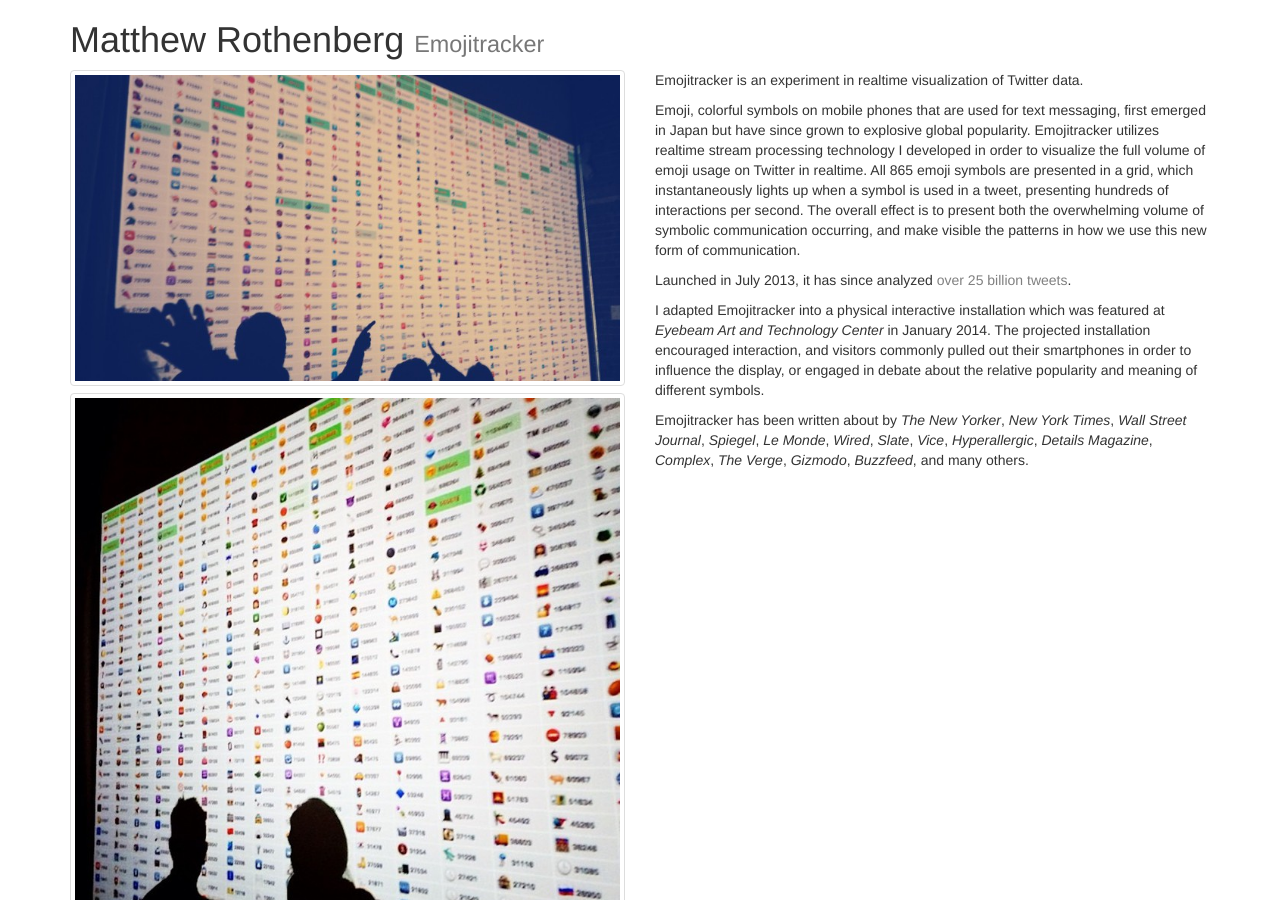
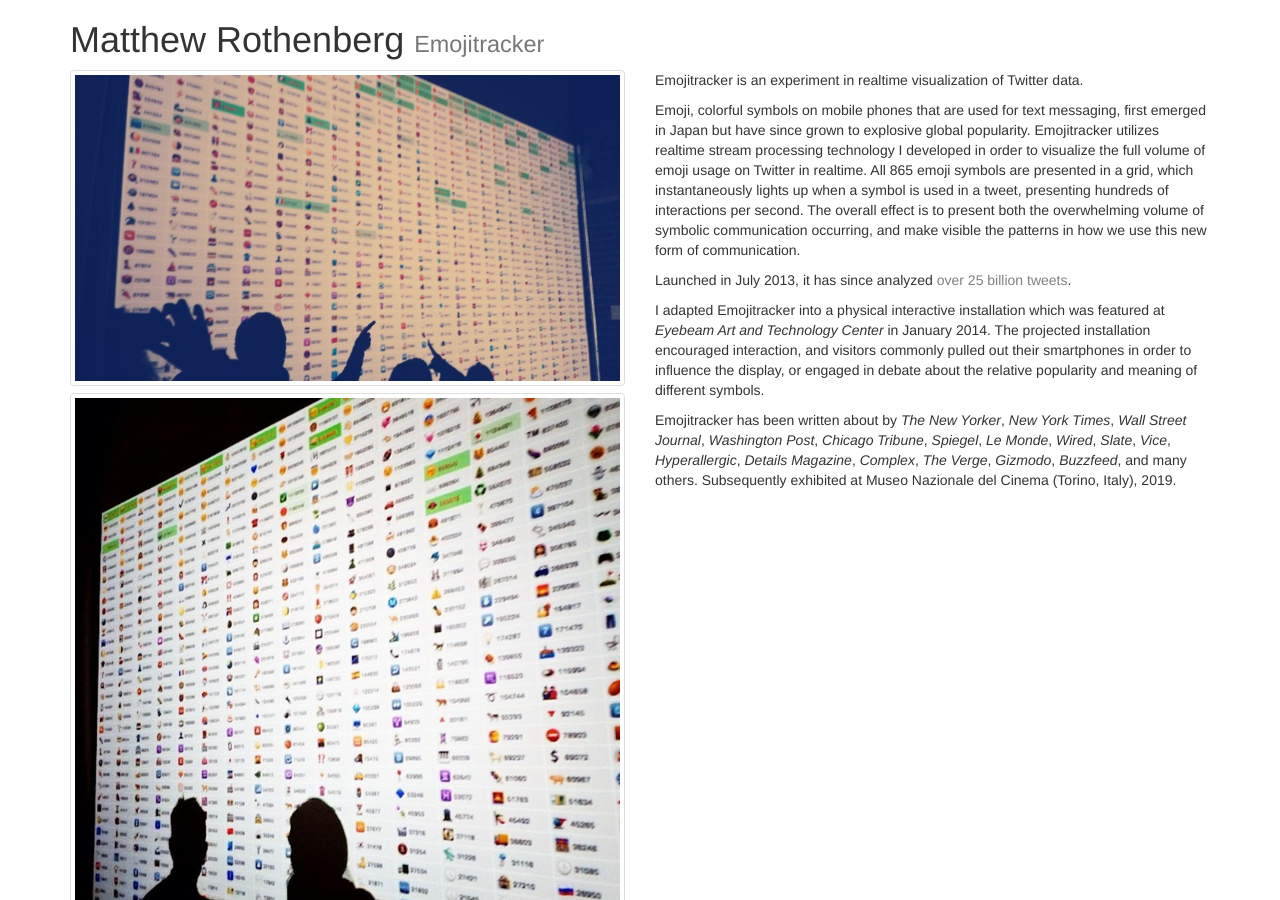
Before and after one commit to mroth/portfolio, a Jekyll site: the page built from _posts/2013-07-04-emojitracker.md, in a window 1280 px wide and 900 px high. Built offline with Jekyll 4.4.1, drawn with Linux system fonts in a browser that asks for light colours; nearby versions of some CDN libraries.

Commit message:
Update emojitracker press & exhibitions

```diff
--- a/_posts/2013-07-04-emojitracker.md
+++ b/_posts/2013-07-04-emojitracker.md
@@ -24,6 +24,6 @@
 
 I adapted Emojitracker into a physical interactive installation which was featured at _Eyebeam Art and Technology Center_ in January 2014.  The projected installation encouraged interaction, and visitors commonly pulled out their smartphones in order to influence the display, or engaged in debate about the relative popularity and meaning of different symbols.
 
-Emojitracker has been written about by _The New Yorker_, _New York Times_, _Wall Street Journal_, _Spiegel_, _Le Monde_, _Wired_, _Slate_, _Vice_, _Hyperallergic_, _Details Magazine_, _Complex_, _The Verge_, _Gizmodo_, _Buzzfeed_, and many others.
+Emojitracker has been written about by _The New Yorker_, _New York Times_, _Wall Street Journal_, _Washington Post_, _Chicago Tribune_, _Spiegel_, _Le Monde_, _Wired_, _Slate_, _Vice_, _Hyperallergic_, _Details Magazine_, _Complex_, _The Verge_, _Gizmodo_, _Buzzfeed_, and many others. Subsequently exhibited at Museo Nazionale del Cinema (Torino, Italy), 2019.
 
 [1]: http://emojitracker.com/api/stats
```
